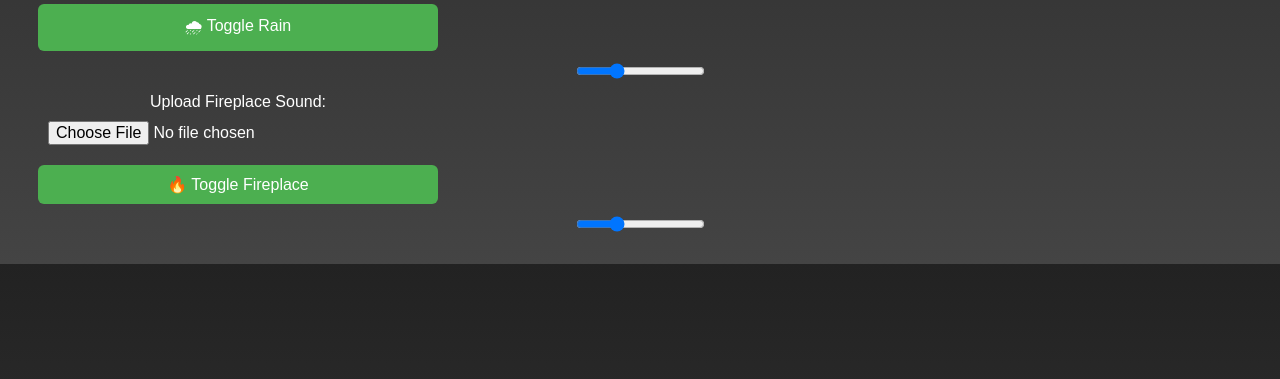
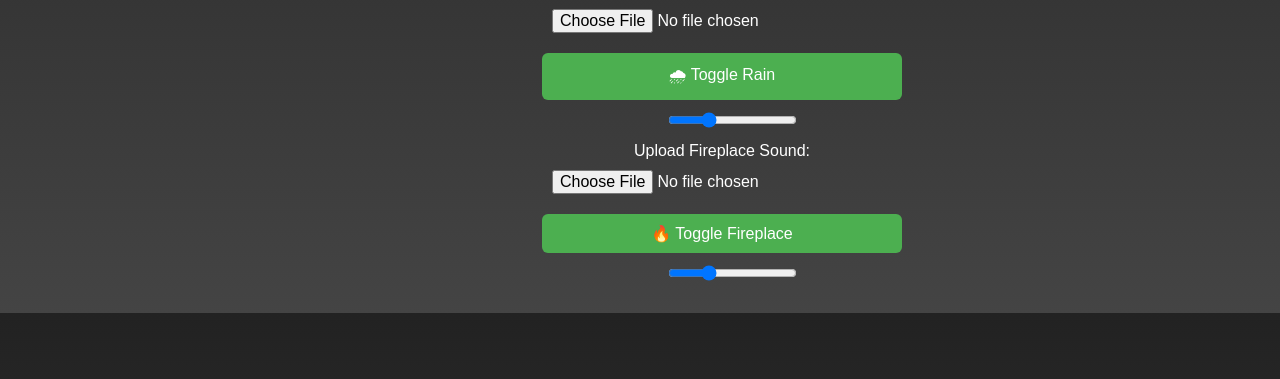
Before and after one commit to BandanaWaddleDee24/PlayingInAnotherRoom, a plain HTML site: page index.html in a window 1280 px wide. Shown: the part 421-800 px from the top of the page. Drawn offline with Linux system fonts and the light colour scheme.

Commit message:
Update index.html

```diff
--- a/index.html
+++ b/index.html
@@ -11,6 +11,9 @@
             background: linear-gradient(to bottom, #222, #444);
             color: white;
             padding: 20px;
+                margin-top: 20px;
+    margin-left: 40%;
+    max-width: 400px;
         }
 
         h2, h3 {
```
